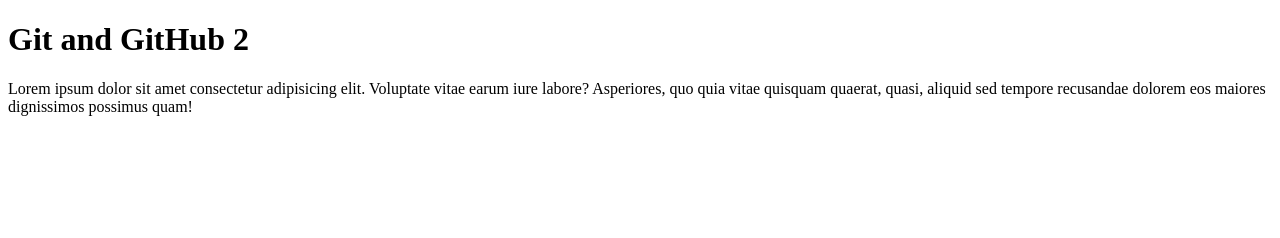
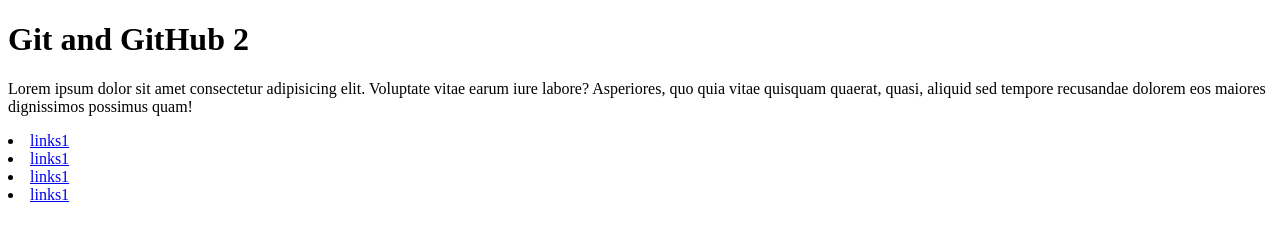
Before and after one commit to dvd2x/git-and-github-2, a plain HTML site: page index.html in a window 1280 px wide. Drawn offline with Linux system fonts and the light colour scheme.

Commit message:
added nav

```diff
--- a/index.html
+++ b/index.html
@@ -9,5 +9,11 @@
 <body>
   <h1>Git and GitHub 2</h1>
   <p>Lorem ipsum dolor sit amet consectetur adipisicing elit. Voluptate vitae earum iure labore? Asperiores, quo quia vitae quisquam quaerat, quasi, aliquid sed tempore recusandae dolorem eos maiores dignissimos possimus quam!</p>
+  <nav>
+    <li><a href="#">links1</a></li>
+    <li><a href="#">links1</a></li>
+    <li><a href="#">links1</a></li>
+    <li><a href="#">links1</a></li>
+  </nav>
 </body>
 </html>
```
